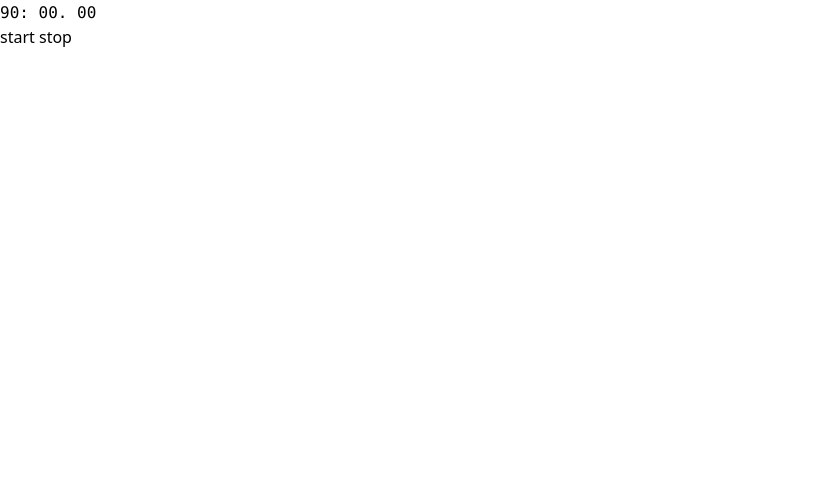
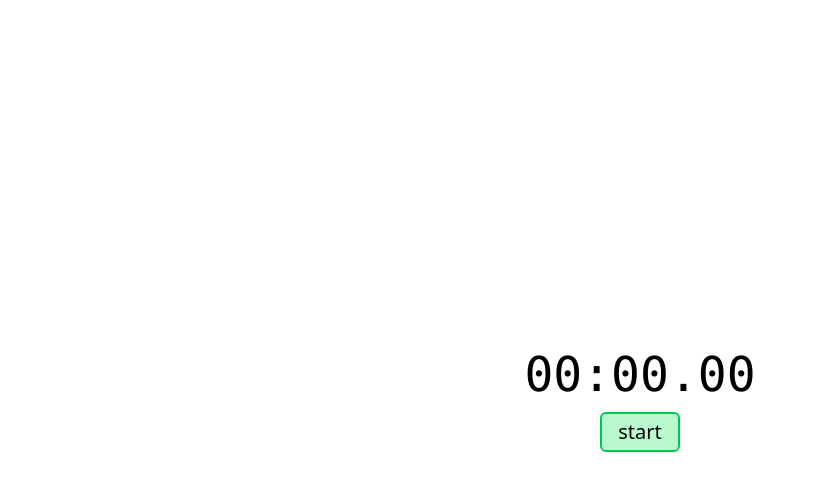
Before and after one commit to RezHackXYZ/cube-timer, a SvelteKit app: page /app in a window 1280 px wide. Shown: the top 490 px of the page, without its empty margins (0-816 px from the left). Built offline with nearby package versions, Linux system fonts and the light colour scheme.

Commit message:
make it slightly good!

```diff
--- a/src/app.css
+++ b/src/app.css
@@ -1 +1,13 @@
 @import 'tailwindcss';
+
+@utility btn {
+	@apply rounded px-4 py-1 text-xl outline-2 transition hover:scale-110 bg-white cursor-pointer;
+
+	&.green {
+		@apply outline-green-500 bg-green-200;
+	}
+
+	&.red {
+		@apply outline-red-500 bg-red-200;
+	}
+}
--- a/src/routes/app/+page.svelte
+++ b/src/routes/app/+page.svelte
@@ -1,21 +1,26 @@
 <script>
-	let minutes = 90;
-	let seconds = 0;
-	let milliseconds = 0;
+	let minutes = $state(0);
+	let seconds = $state(0);
+	let milliseconds = $state(0);
 
-	let updateTime;
+	let updateTime = $state();
 </script>
 
-<span class="font-mono">
-	{minutes.toString().padStart(2, '0')}:
-	{seconds.toString().padStart(2, '0')}.
-	{milliseconds.toString().padStart(2, '0')}
+<div class="flex h-full flex-col items-center justify-center gap-4">
+	<span class="font-mono text-5xl">
+		{minutes.toString().padStart(2, '0')}:{seconds.toString().padStart(2, '0')}.{milliseconds
+			.toString()
+			.padStart(2, '0')}
 	</span>
 
-<br />
-
+	<div>
 		<button
+			class="btn {updateTime ? 'red' : 'green'}"
 			onclick={() => {
+				if (updateTime) {
+					clearInterval(updateTime);
+					updateTime = null;
+				} else {
 					updateTime = setInterval(async () => {
 						milliseconds++;
 
@@ -29,15 +34,10 @@
 							}
 						}
 					}, 10);
+				}
 			}}
 		>
-	start
+			{updateTime ? 'stop' : 'start'}
 		</button>
-
-<button
-	onclick={() => {
-		clearInterval(updateTime);
-	}}
->
-	stop
-</button>
+	</div>
+</div>
```
Lines whose indentation alone changed are shown as unchanged.
